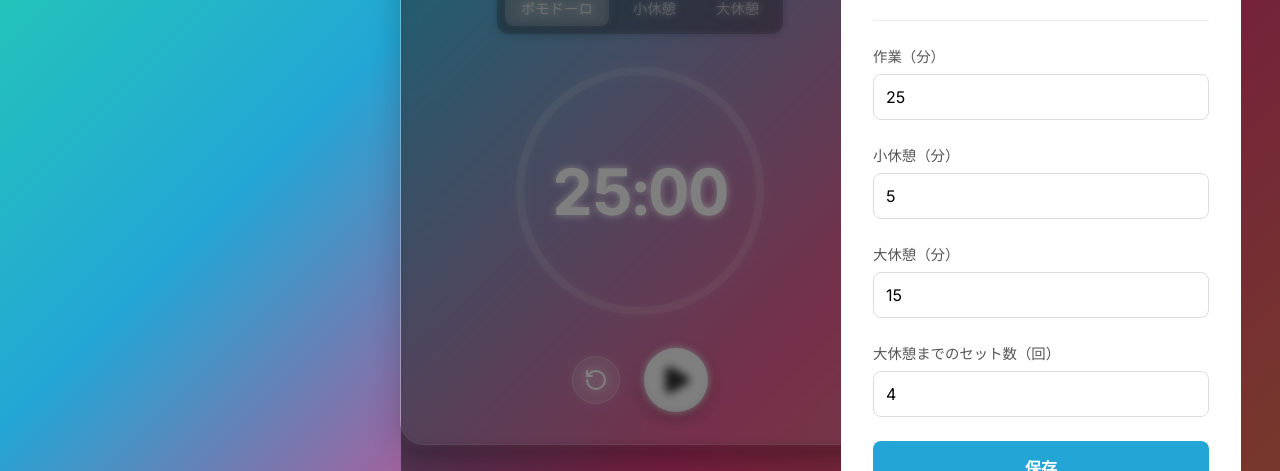
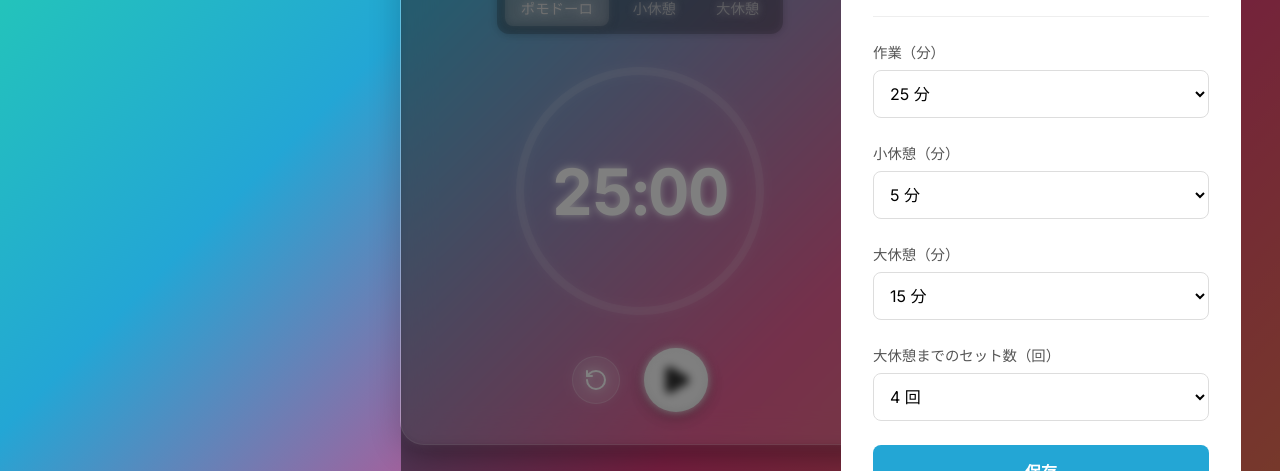
Before and after one commit to takabon69-beep/pomodoro-timer, a React (Vite) app: page / in a window 1280 px wide. Both pictures are taken after a click on the button 843 px from the left and 132 px from the top of the page. Shown: the part 261-732 px from the top of the page. Built offline with nearby package versions, Linux system fonts and the light colour scheme.

Commit message:
Change settings inputs to select dropdowns

```diff
--- a/src/App.jsx
+++ b/src/App.jsx
@@ -243,43 +243,47 @@ function App() {
           <form className="settings-form" onSubmit={handleSettingsSave}>
             <div className="form-group">
               <label>作業（分）</label>
-              <input
-                type="number"
-                min="1"
-                max="60"
+              <select
                 value={formSettings.pomodoro}
                 onChange={(e) => setFormSettings({...formSettings, pomodoro: parseInt(e.target.value) || 1})}
-              />
+              >
+                {Array.from({length: 60}, (_, i) => i + 1).map(num => (
+                  <option key={num} value={num}>{num} 分</option>
+                ))}
+              </select>
             </div>
             <div className="form-group">
               <label>小休憩（分）</label>
-              <input
-                type="number"
-                min="1"
-                max="30"
+              <select
                 value={formSettings.shortBreak}
                 onChange={(e) => setFormSettings({...formSettings, shortBreak: parseInt(e.target.value) || 1})}
-              />
+              >
+                {Array.from({length: 60}, (_, i) => i + 1).map(num => (
+                  <option key={num} value={num}>{num} 分</option>
+                ))}
+              </select>
             </div>
             <div className="form-group">
               <label>大休憩（分）</label>
-              <input
-                type="number"
-                min="1"
-                max="60"
+              <select
                 value={formSettings.longBreak}
                 onChange={(e) => setFormSettings({...formSettings, longBreak: parseInt(e.target.value) || 1})}
-              />
+              >
+                {Array.from({length: 60}, (_, i) => i + 1).map(num => (
+                  <option key={num} value={num}>{num} 分</option>
+                ))}
+              </select>
             </div>
             <div className="form-group">
               <label>大休憩までのセット数（回）</label>
-              <input
-                type="number"
-                min="1"
-                max="10"
+              <select
                 value={formSettings.pomodorosUntilLongBreak}
                 onChange={(e) => setFormSettings({...formSettings, pomodorosUntilLongBreak: parseInt(e.target.value) || 1})}
-              />
+              >
+                {Array.from({length: 10}, (_, i) => i + 1).map(num => (
+                  <option key={num} value={num}>{num} 回</option>
+                ))}
+              </select>
             </div>
             <button type="submit" className="save-btn">
               保存
--- a/src/index.css
+++ b/src/index.css
@@ -335,7 +335,7 @@ h1 {
   color: #555;
 }
 
-.settings-form input[type="number"] {
+.settings-form select {
   width: 100%;
   padding: 0.75rem;
   border: 1px solid #ddd;
@@ -343,9 +343,11 @@ h1 {
   font-size: 1rem;
   font-family: inherit;
   transition: border-color 0.2s ease;
+  background-color: white;
+  cursor: pointer;
 }
 
-.settings-form input[type="number"]:focus {
+.settings-form select:focus {
   outline: none;
   border-color: #23a6d5;
   box-shadow: 0 0 0 3px rgba(35, 166, 213, 0.1);
```
